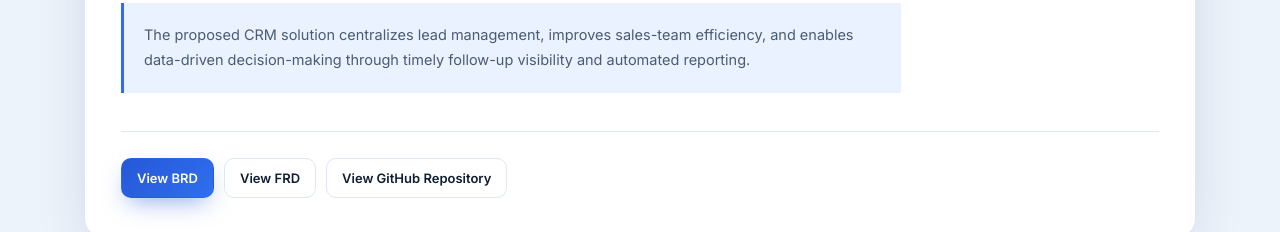
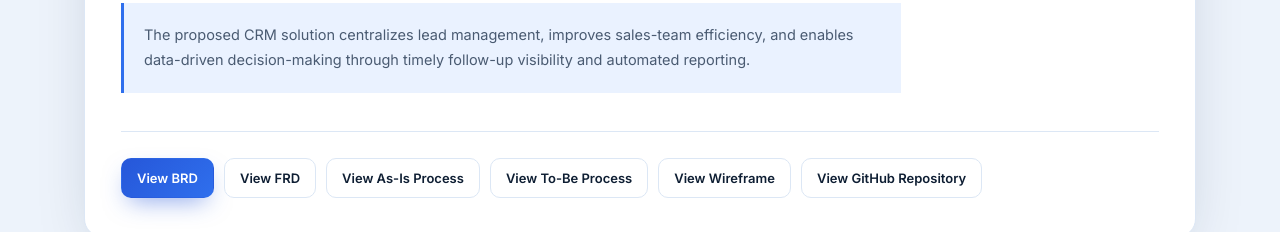
Before and after one commit to ubaid-codehub/data-analyst-portfolio, a plain HTML site: page index.html in a window 1280 px wide. Shown: the part 5084-5316 px from the top of the page. Drawn offline with Linux system fonts and the light colour scheme.

Commit message:
Add CRM process and wireframe links

```diff
--- a/index.html
+++ b/index.html
@@ -682,7 +682,7 @@
           <p class="case-outcome">The proposed CRM solution centralizes lead management, improves sales-team efficiency, and enables data-driven decision-making through timely follow-up visibility and automated reporting.</p>
         </div>
         <div class="case-actions">
-          <a class="btn btn-primary" href="https://github.com/ubaid-codehub/business-analyst-portfolio/blob/main/CRM-Lead-Management-System/BRD.pdf" target="_blank" rel="noopener">View BRD</a><a class="btn btn-ghost" href="https://github.com/ubaid-codehub/business-analyst-portfolio/blob/main/CRM-Lead-Management-System/FRD.pdf" target="_blank" rel="noopener">View FRD</a><a class="btn btn-ghost" href="https://github.com/ubaid-codehub/business-analyst-portfolio/tree/main/CRM-Lead-Management-System" target="_blank" rel="noopener">View GitHub Repository</a>
+          <a class="btn btn-primary" href="https://github.com/ubaid-codehub/business-analyst-portfolio/blob/main/CRM-Lead-Management-System/BRD.pdf" target="_blank" rel="noopener">View BRD</a><a class="btn btn-ghost" href="https://github.com/ubaid-codehub/business-analyst-portfolio/blob/main/CRM-Lead-Management-System/FRD.pdf" target="_blank" rel="noopener">View FRD</a><a class="btn btn-ghost" href="https://github.com/ubaid-codehub/business-analyst-portfolio/blob/main/CRM-Lead-Management-System/AS-IS%20process.PNG" target="_blank" rel="noopener">View As-Is Process</a><a class="btn btn-ghost" href="https://github.com/ubaid-codehub/business-analyst-portfolio/blob/main/CRM-Lead-Management-System/TO-BE%20process.PNG" target="_blank" rel="noopener">View To-Be Process</a><a class="btn btn-ghost" href="https://github.com/ubaid-codehub/business-analyst-portfolio/blob/main/CRM-Lead-Management-System/wireframe.jpg" target="_blank" rel="noopener">View Wireframe</a><a class="btn btn-ghost" href="https://github.com/ubaid-codehub/business-analyst-portfolio/tree/main/CRM-Lead-Management-System" target="_blank" rel="noopener">View GitHub Repository</a>
         </div>
       </div>
     </article>
```
